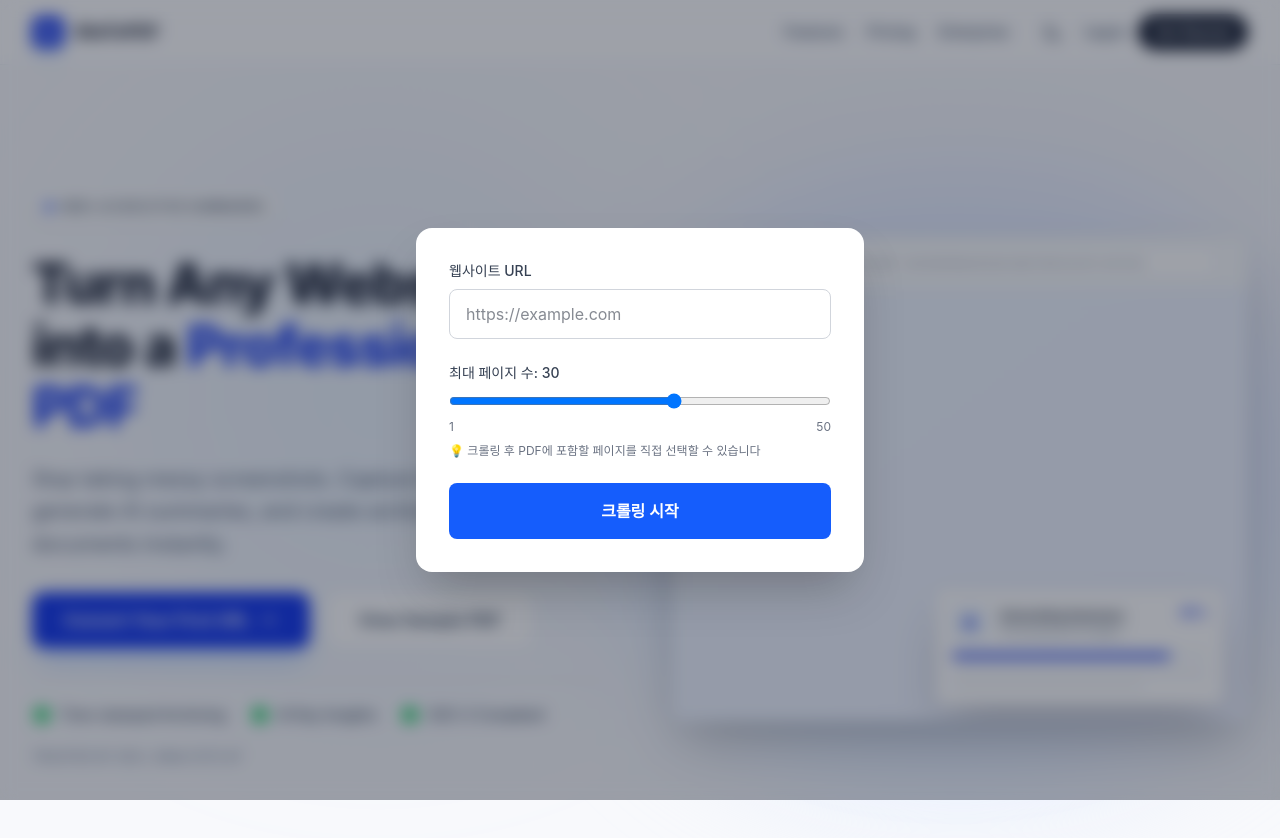
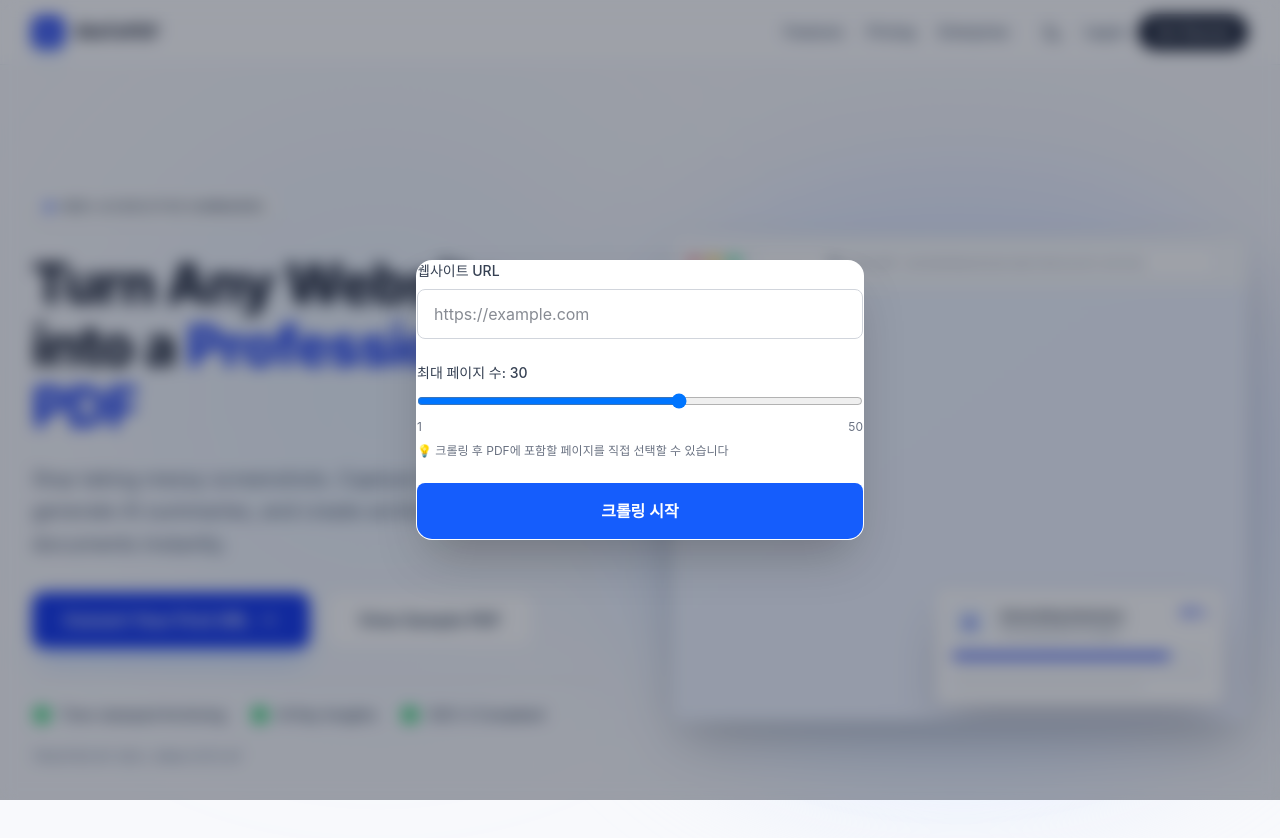
Before and after one commit to ingssg/site-to-pdf, a Next.js app: page / in a window 1280 px wide. Both pictures are taken after a click on the button "Convert Your First URL". Shown: the top 838 px of the page. Built offline with nearby package versions, Linux system fonts and the light colour scheme.

Commit message:
[FEAT] Modal 컴포넌트 overflow 처리 개선

```diff
--- a/src/components/ui/modal.tsx
+++ b/src/components/ui/modal.tsx
@@ -7,9 +7,16 @@ interface ModalProps {
   onClose: () => void;
   children: React.ReactNode;
   className?: string;
+  showCloseButton?: boolean;
 }
 
-export default function Modal({ isOpen, onClose, children, className = "" }: ModalProps) {
+export default function Modal({
+  isOpen,
+  onClose,
+  children,
+  className = "",
+  showCloseButton = false
+}: ModalProps) {
   useEffect(() => {
     if (isOpen) {
       document.body.style.overflow = "hidden";
@@ -24,10 +31,31 @@ export default function Modal({ isOpen, onClose, children, className = "" }: Mod
   if (!isOpen) return null;
 
   return (
-    <div className="fixed inset-0 z-50 flex items-center justify-center p-4 bg-gray-900/40 backdrop-blur-sm">
+    <div className="fixed inset-0 z-50 flex items-center justify-center p-4 bg-gray-900/40 backdrop-blur-sm overflow-y-auto">
       <div
-        className={`w-full max-w-[340px] sm:max-w-md bg-white dark:bg-slate-800 rounded-2xl shadow-2xl flex flex-col items-center p-6 sm:p-8 relative border border-white/20 dark:border-slate-700/50 ${className}`}
+        className={`w-full max-w-[340px] sm:max-w-md max-h-[calc(100vh-2rem)] bg-white dark:bg-slate-800 rounded-2xl shadow-2xl flex flex-col relative border border-white/20 dark:border-slate-700/50 overflow-hidden ${className}`}
       >
+        {showCloseButton && (
+          <button
+            onClick={onClose}
+            className="absolute top-4 right-4 p-2 rounded-full hover:bg-gray-100 dark:hover:bg-slate-700 transition-colors text-gray-500 dark:text-slate-400 hover:text-gray-700 dark:hover:text-slate-200 z-10"
+            aria-label="닫기"
+          >
+            <svg
+              className="w-5 h-5"
+              fill="none"
+              stroke="currentColor"
+              viewBox="0 0 24 24"
+            >
+              <path
+                strokeLinecap="round"
+                strokeLinejoin="round"
+                strokeWidth={2}
+                d="M6 18L18 6M6 6l12 12"
+              />
+            </svg>
+          </button>
+        )}
         {children}
       </div>
     </div>
```
